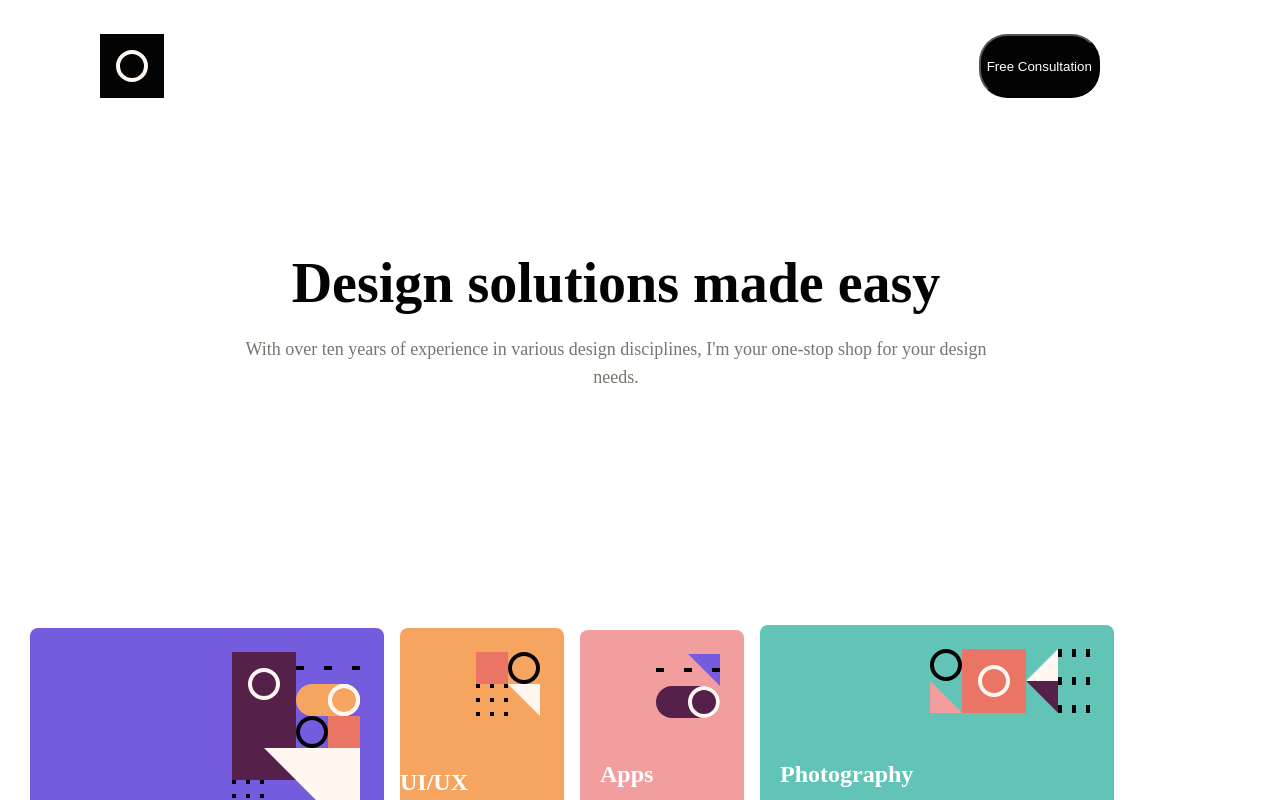
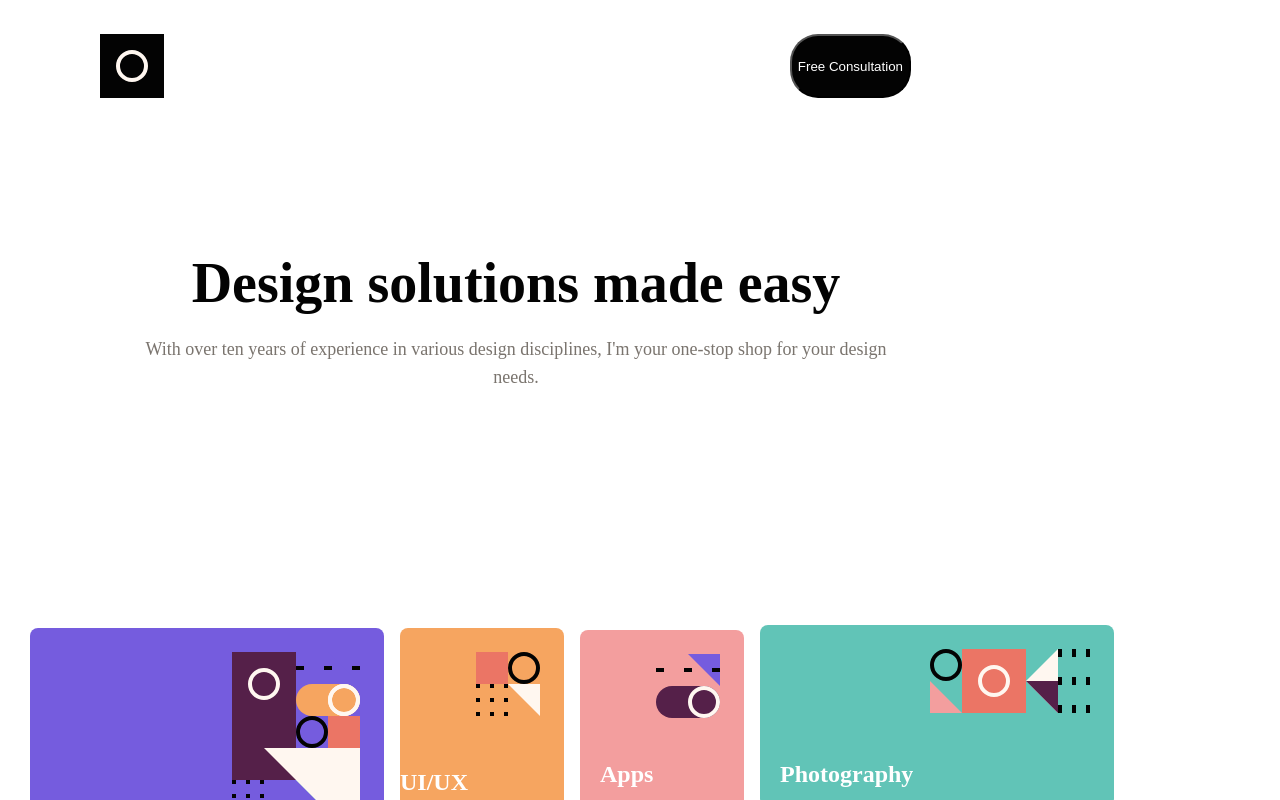
Before and after one commit to Devin-Jackson314/single-page-design-portfolio, an Angular app in the folder LandingPage/: page / in a window 1280 px wide. Shown: the top 800 px of the page. Built offline with nearby package versions, Linux system fonts and the light colour scheme.

Commit message:
ive done something stupid leaving positioning now

```diff
--- a/LandingPage/src/app/design-solution/design-solution.component.css
+++ b/LandingPage/src/app/design-solution/design-solution.component.css
@@ -3,7 +3,7 @@
         position: relative;
         width: 752px;
         height: 150px;
-        left: 240px;
+        left: 140px;
         top: 164px;
     }
 
@@ -40,7 +40,7 @@
        position: relative;
         width: 343px;
         height: 210px;
-        left: 370px;
+        left: 320px;
 
 
     }
--- a/LandingPage/src/app/header1-component/header-component.component.css
+++ b/LandingPage/src/app/header1-component/header-component.component.css
@@ -14,7 +14,7 @@
 
     button{
         position: relative;
-        left: -10%;
+        left: -300px;
         background: #030303;
             border-radius: 28px;
             color: white;
```
